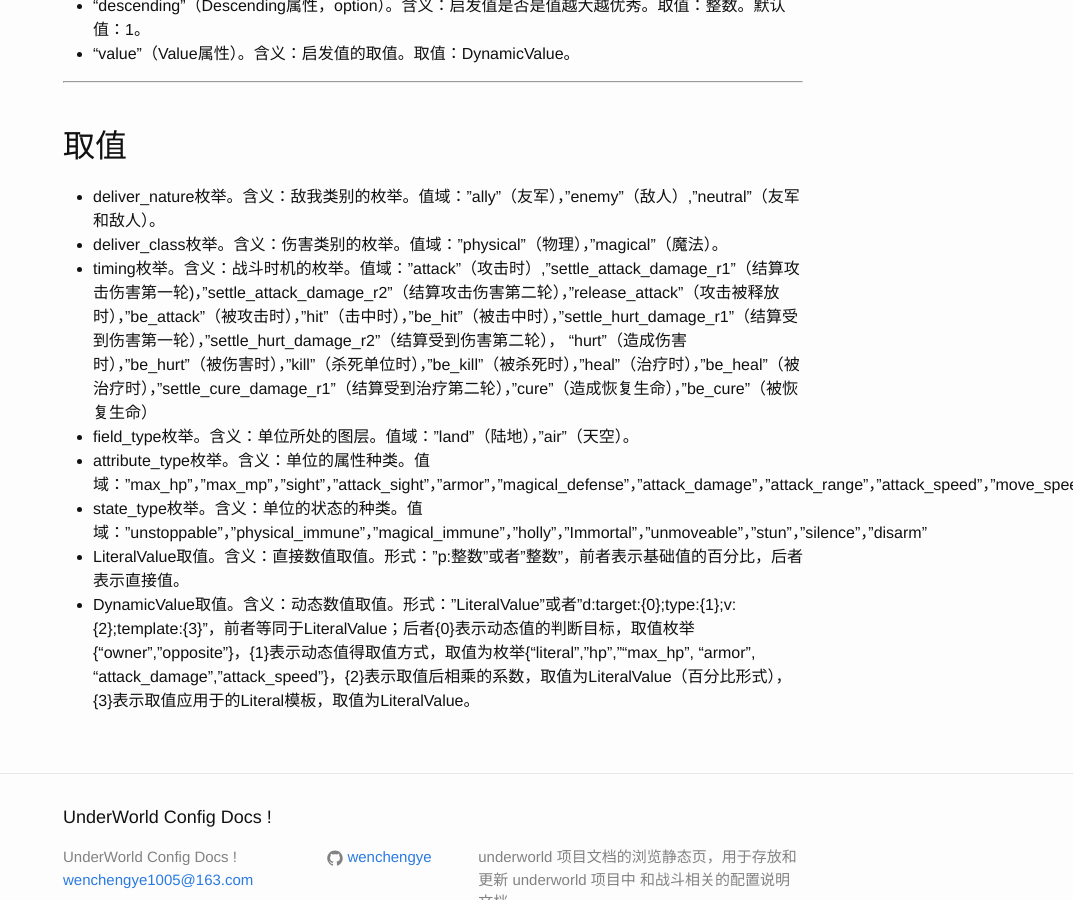
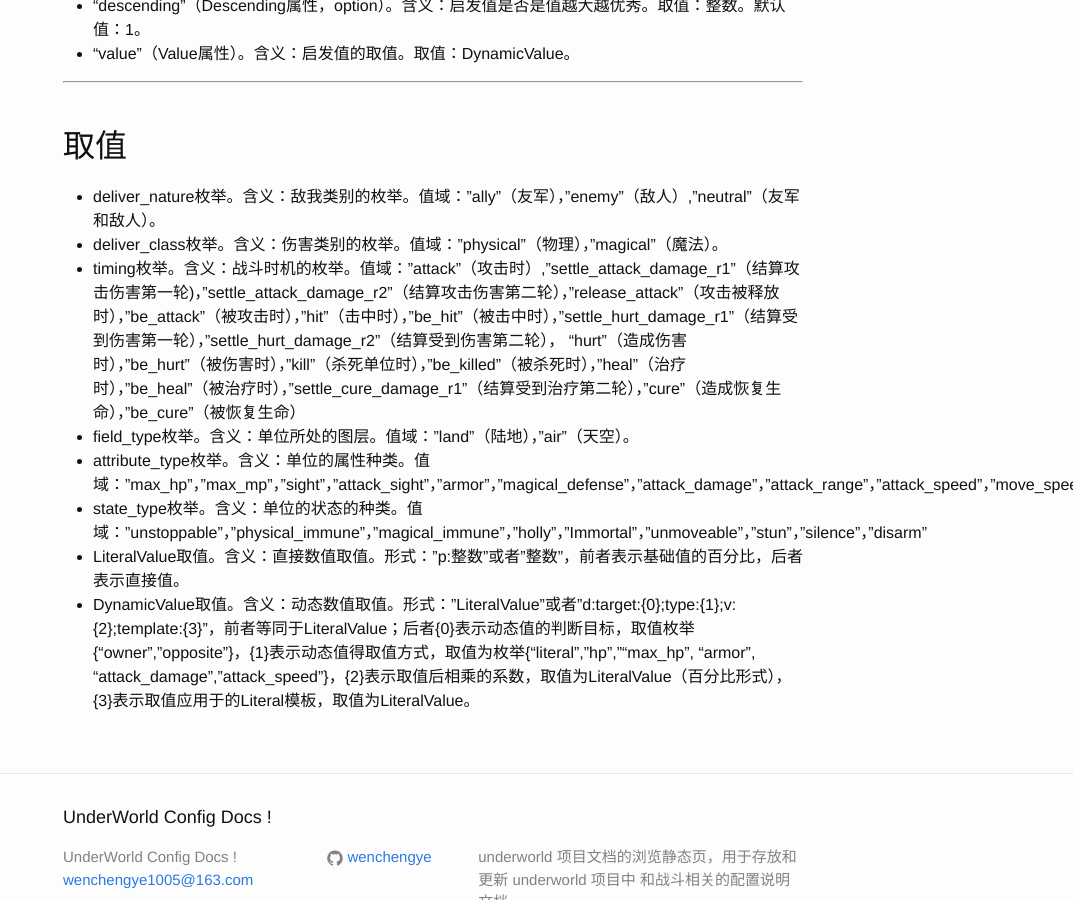
Before and after one commit to mofishorg/underworld_config_doc, a Jekyll site: the page built from _posts/2016-06-03-techtree-doc.markdown, in a window 1280 px wide and 900 px high, scrolled down 12760 px. Shown: the whole window, without its empty margins (207-1280 px from the left). Built offline with Jekyll 4.4.1, drawn with Linux system fonts in a browser that asks for light colours.

Commit message:
fix timing "be_killed"

```diff
--- a/_posts/2016-06-03-techtree-doc.markdown
+++ b/_posts/2016-06-03-techtree-doc.markdown
@@ -429,7 +429,7 @@ categories: jekyll update
 
   * deliver_nature枚举。含义：敌我类别的枚举。值域："ally"（友军），"enemy"（敌人）,"neutral"（友军和敌人）。
   * deliver_class枚举。含义：伤害类别的枚举。值域："physical"（物理），"magical"（魔法）。
-  * timing枚举。含义：战斗时机的枚举。值域："attack"（攻击时）,"settle_attack_damage_r1"（结算攻击伤害第一轮)，"settle_attack_damage_r2"（结算攻击伤害第二轮），"release_attack"（攻击被释放时），"be_attack"（被攻击时），"hit"（击中时），"be_hit"（被击中时），"settle_hurt_damage_r1"（结算受到伤害第一轮），"settle_hurt_damage_r2"（结算受到伤害第二轮）， "hurt"（造成伤害时），"be_hurt"（被伤害时），"kill"（杀死单位时），"be_kill"（被杀死时），"heal"（治疗时），"be_heal"（被治疗时），"settle_cure_damage_r1"（结算受到治疗第二轮），"cure"（造成恢复生命），"be_cure"（被恢复生命）
+  * timing枚举。含义：战斗时机的枚举。值域："attack"（攻击时）,"settle_attack_damage_r1"（结算攻击伤害第一轮)，"settle_attack_damage_r2"（结算攻击伤害第二轮），"release_attack"（攻击被释放时），"be_attack"（被攻击时），"hit"（击中时），"be_hit"（被击中时），"settle_hurt_damage_r1"（结算受到伤害第一轮），"settle_hurt_damage_r2"（结算受到伤害第二轮）， "hurt"（造成伤害时），"be_hurt"（被伤害时），"kill"（杀死单位时），"be_killed"（被杀死时），"heal"（治疗时），"be_heal"（被治疗时），"settle_cure_damage_r1"（结算受到治疗第二轮），"cure"（造成恢复生命），"be_cure"（被恢复生命）
   * field_type枚举。含义：单位所处的图层。值域："land"（陆地），"air"（天空）。
   * attribute_type枚举。含义：单位的属性种类。值域："max_hp"，"max_mp"，"sight"，"attack_sight"，"armor"，"magical_defense"，"attack_damage"，"attack_range"，"attack_speed"，"move_speed"。
   * state_type枚举。含义：单位的状态的种类。值域："unstoppable"，"physical_immune"，"magical_immune"，"holly"，"Immortal"，"unmoveable"，"stun"，"silence"，"disarm"
```
